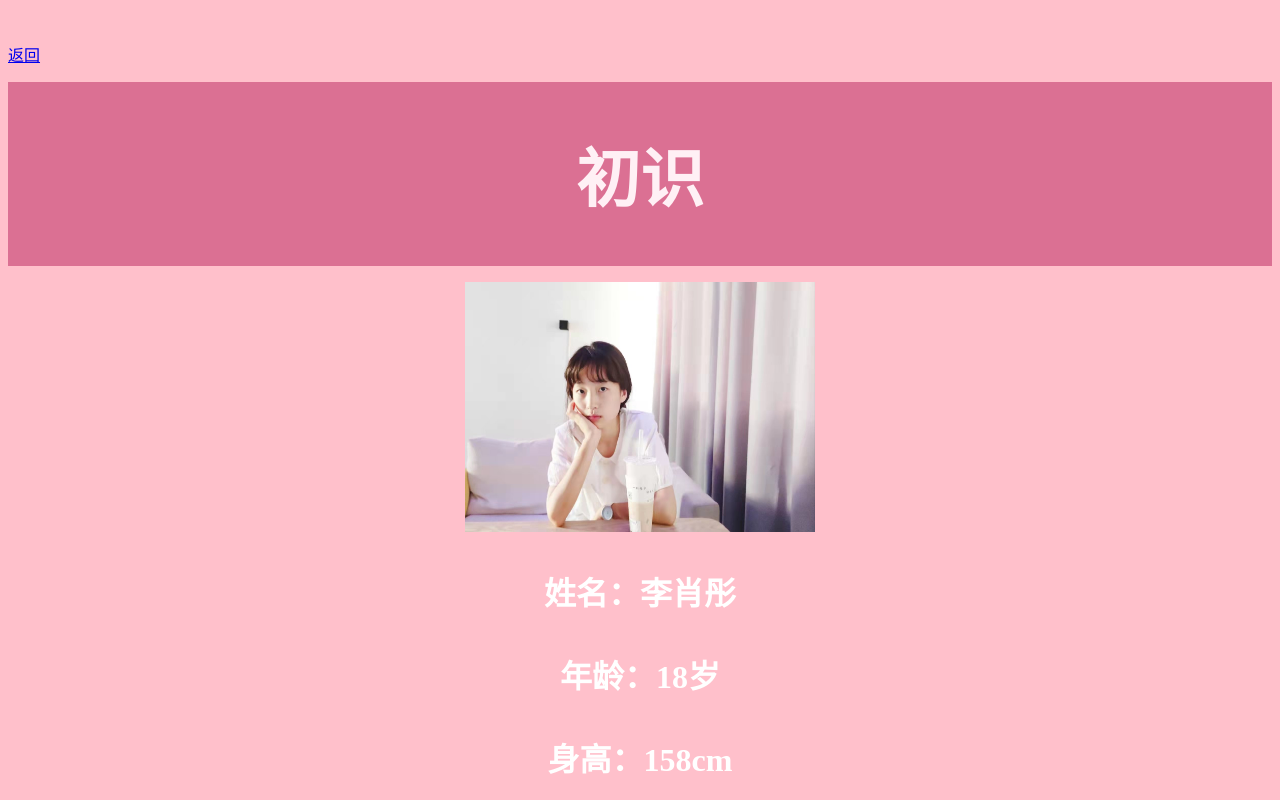
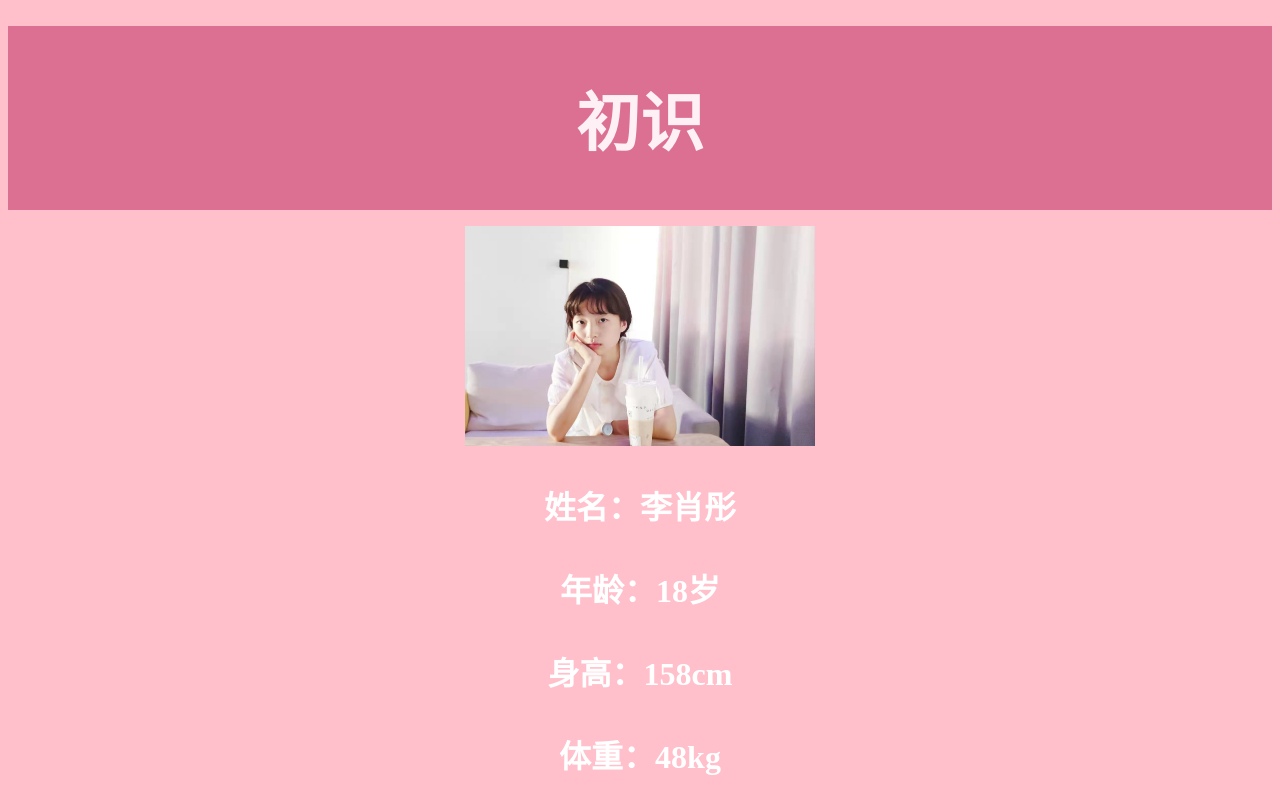
Before and after one commit to hushno/html.github.io, a plain HTML site: page index.html in a window 1280 px wide. Shown: the top 800 px of the page. Drawn offline with Linux system fonts and the light colour scheme.

Commit message:
Update index.html

```diff
--- a/index.html
+++ b/index.html
@@ -20,12 +20,12 @@
 
 </head>
   <body style="background-color: pink;">
-    <p><a href="https://hushno.github.io/hznbc.github.io/">返回</a></p>
+
  <div id="header">
   <font size="6"><h1>初识</h1></font>
    </div>
 
-    <p align="center"><img src="1.jpg"width="350"height="250"/></p>
+    <p align="center"><img src="1.jpg"width="350"height="220"/></p>
     <font size="6" color="white"><p align="center"><b>姓名：李肖彤<br><br>年龄：18岁<br><br>身高：158cm<br><br>体重：48kg<br><br>爱好：音乐，拍摄，小说<br><br>风格：可爱（自以为）<br><br>优点：心态好，外向<br><br>缺点：不爱整理，乱丢东西</b></p></font>
 
     <p><a href="https://hushno.github.io/hznbc.github.io/">返回</a></p>
```
